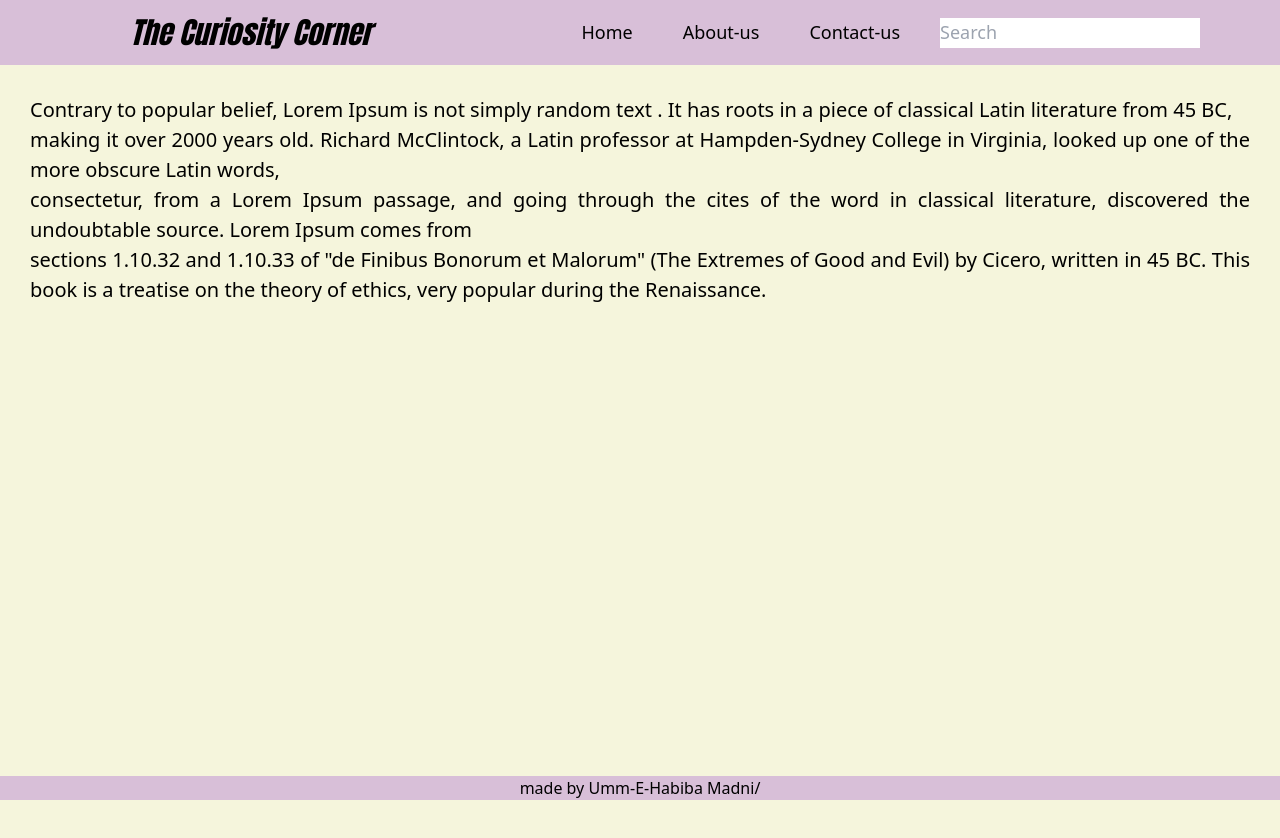
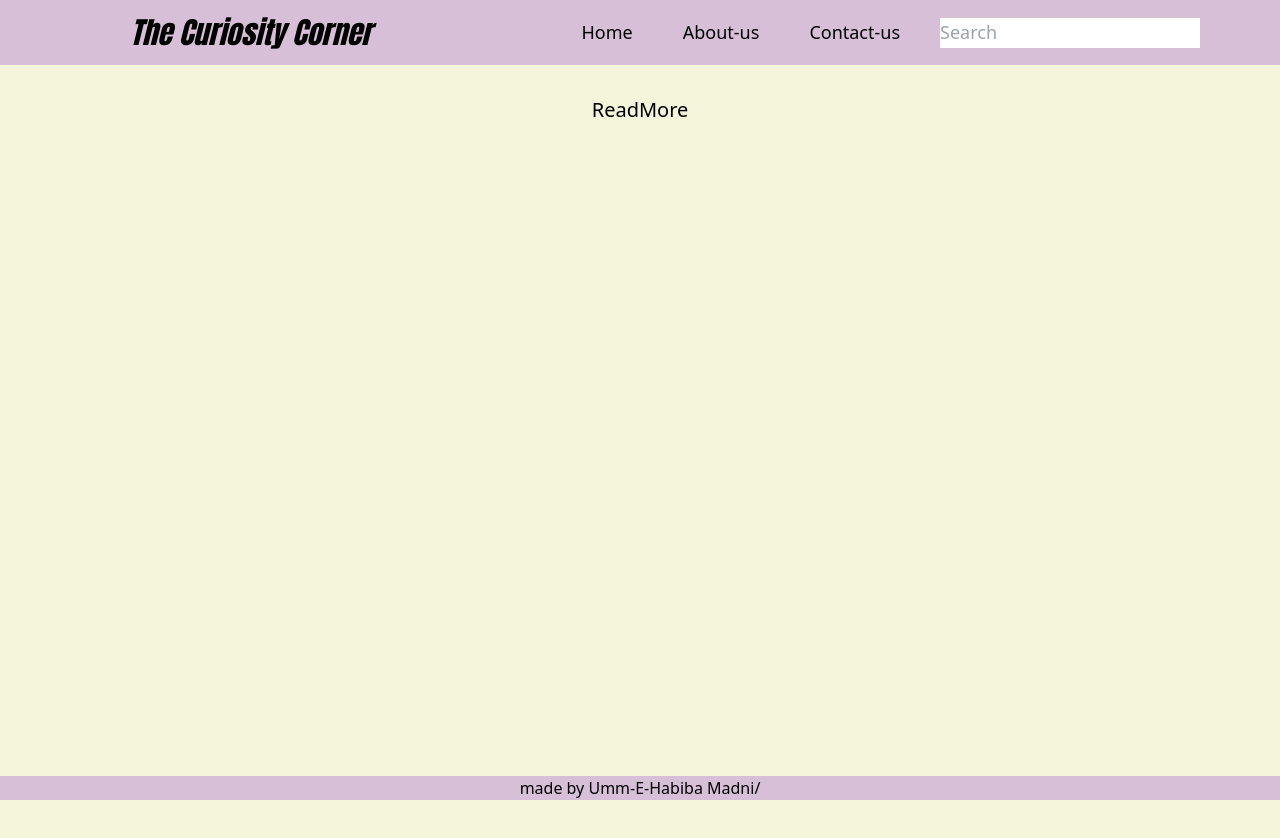
Before and after one commit to Muskanmadni/My-Blog-Website-Demo, a Next.js app: page /ReadMore-First in a window 1280 px wide. Shown: the top 838 px of the page. Built offline with nearby package versions, Linux system fonts and the light colour scheme.

Commit message:
first commit

```diff
--- a/src/app/About-us/page.tsx
+++ b/src/app/About-us/page.tsx
@@ -3,12 +3,7 @@
   return (
     <div className="parentContainer">
       <div className="About">
-        <p>Contrary to popular belief, Lorem Ipsum is not simply random text. It has roots in a piece of classical Latin literature from 45 BC, making it over 2000 years old. Richard McClintock,
-        <br/>
-         Latin professor at Hampden-Sydney College in Virginia, looked up one of the more obscure Latin words, consectetur, from a Lorem Ipsum passage, and going through the cites of the word in classical literature, discovered
-         <br/>
-         the undoubtable source. Lorem Ipsum comes from sections 1.10.32 and 1.10.33 of "de Finibus Bonorum et Malorum" (The Extremes of Good and Evil) by Cicero, written in 45 BC. This book is a treatise on the theory of ethics, very popular during the Renaissance.
-        </p>
+        About website
       </div>
     </div>
   );
--- a/src/app/ReadMore-First/page.tsx
+++ b/src/app/ReadMore-First/page.tsx
@@ -1,16 +1,7 @@
 export default function ReadMore(){
     return(
         <div className="parentContainer">
-        <div className="Content">
-            <p className="Content">Contrary to popular belief, Lorem Ipsum is not simply random text . It has roots in a piece of classical Latin literature from 45 BC,
-                <br/>
-                making it over 2000 years old. Richard McClintock, a Latin professor at Hampden-Sydney College in Virginia, looked up one of the more obscure Latin words,
-                <br/>
-                consectetur, from a Lorem Ipsum passage, and going through the cites of the word in classical literature, discovered the undoubtable source. Lorem Ipsum comes from
-                <br/>
-                sections 1.10.32 and 1.10.33 of "de Finibus Bonorum et Malorum" (The Extremes of Good and Evil) by Cicero, written in 45 BC. This book is a treatise on the theory of ethics, very popular during the Renaissance.
-                </p>
-        </div>
+        <div className="Content">ReadMore</div>
         </div>
     );
 }
--- a/src/app/ReadMore-Fourth/page.tsx
+++ b/src/app/ReadMore-Fourth/page.tsx
@@ -1,16 +1,7 @@
 export default function ReadMore(){
     return(
         <div className="parentContainer">
-        <div className="Content">
-            <p className="Content">Contrary to popular belief, Lorem Ipsum is not simply random text . It has roots in a piece of classical Latin literature from 45 BC,
-                <br/>
-                making it over 2000 years old. Richard McClintock, a Latin professor at Hampden-Sydney College in Virginia, looked up one of the more obscure Latin words,
-                <br/>
-                consectetur, from a Lorem Ipsum passage, and going through the cites of the word in classical literature, discovered the undoubtable source. Lorem Ipsum comes from
-                <br/>
-                sections 1.10.32 and 1.10.33 of "de Finibus Bonorum et Malorum" (The Extremes of Good and Evil) by Cicero, written in 45 BC. This book is a treatise on the theory of ethics, very popular during the Renaissance.
-                </p>
-        </div>
+        <div className="Content">ReadMore</div>
         </div>
     );
 }
--- a/src/app/ReadMore-Second/page.tsx
+++ b/src/app/ReadMore-Second/page.tsx
@@ -1,16 +1,7 @@
 export default function ReadMore(){
     return(
         <div className="parentContainer">
-        <div className="Content">
-            <p className="Content">Contrary to popular belief, Lorem Ipsum is not simply random text . It has roots in a piece of classical Latin literature from 45 BC,
-                <br/>
-                making it over 2000 years old. Richard McClintock, a Latin professor at Hampden-Sydney College in Virginia, looked up one of the more obscure Latin words,
-                <br/>
-                consectetur, from a Lorem Ipsum passage, and going through the cites of the word in classical literature, discovered the undoubtable source. Lorem Ipsum comes from
-                <br/>
-                sections 1.10.32 and 1.10.33 of "de Finibus Bonorum et Malorum" (The Extremes of Good and Evil) by Cicero, written in 45 BC. This book is a treatise on the theory of ethics, very popular during the Renaissance.
-                </p>
-        </div>
+        <div className="Content">ReadMore </div>
         </div>
     );
 }
--- a/src/app/ReadMore-Third/page.tsx
+++ b/src/app/ReadMore-Third/page.tsx
@@ -1,16 +1,7 @@
 export default function ReadMore(){
     return(
         <div className="parentContainer">
-        <div className="Content">
-            <p className="Content">Contrary to popular belief, Lorem Ipsum is not simply random text . It has roots in a piece of classical Latin literature from 45 BC,
-                <br/>
-                making it over 2000 years old. Richard McClintock, a Latin professor at Hampden-Sydney College in Virginia, looked up one of the more obscure Latin words,
-                <br/>
-                consectetur, from a Lorem Ipsum passage, and going through the cites of the word in classical literature, discovered the undoubtable source. Lorem Ipsum comes from
-                <br/>
-                sections 1.10.32 and 1.10.33 of "de Finibus Bonorum et Malorum" (The Extremes of Good and Evil) by Cicero, written in 45 BC. This book is a treatise on the theory of ethics, very popular during the Renaissance.
-                </p>
-        </div>
+        <div className="Content">ReadMore </div>
         </div>
     );
 }
```
